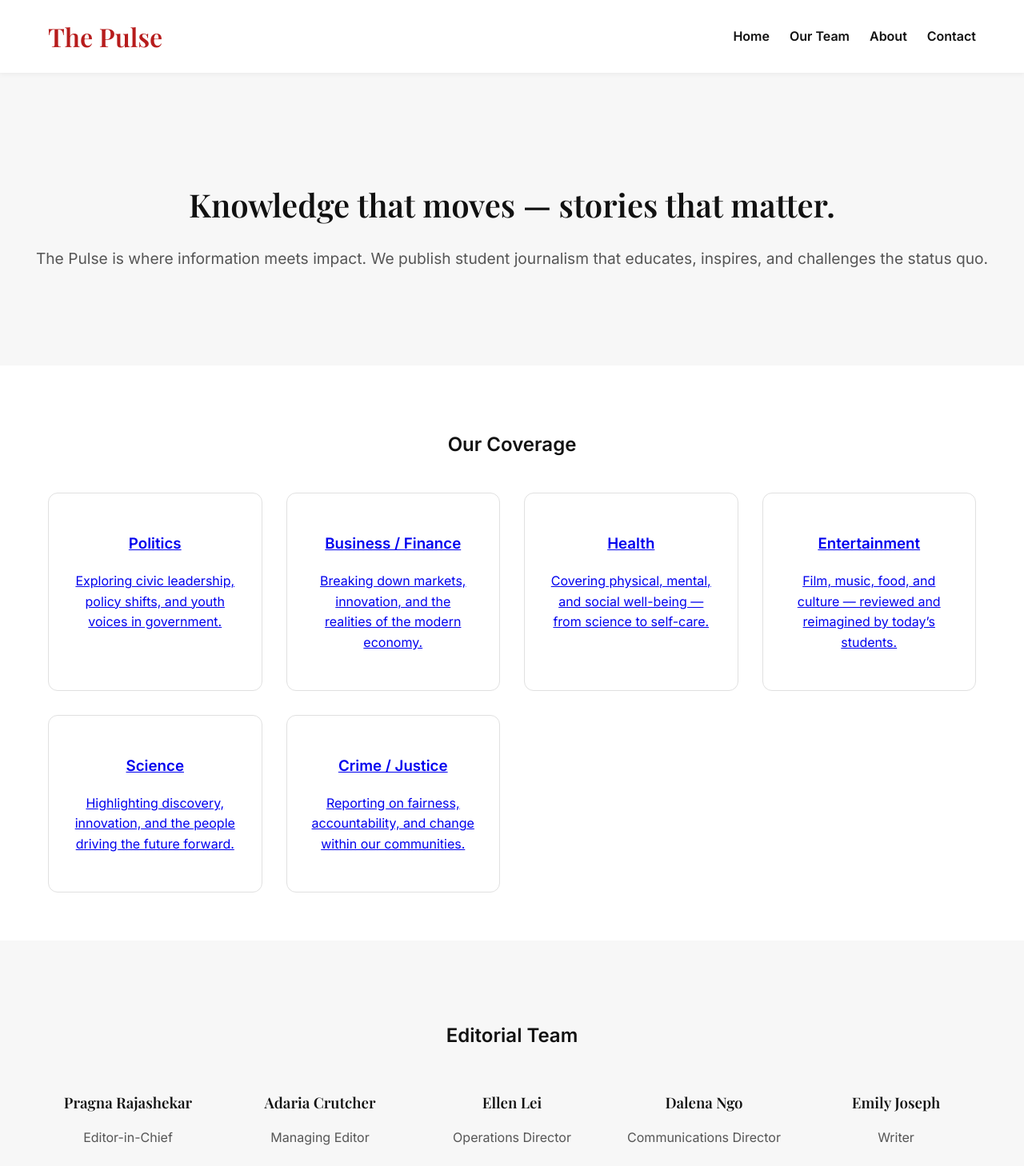
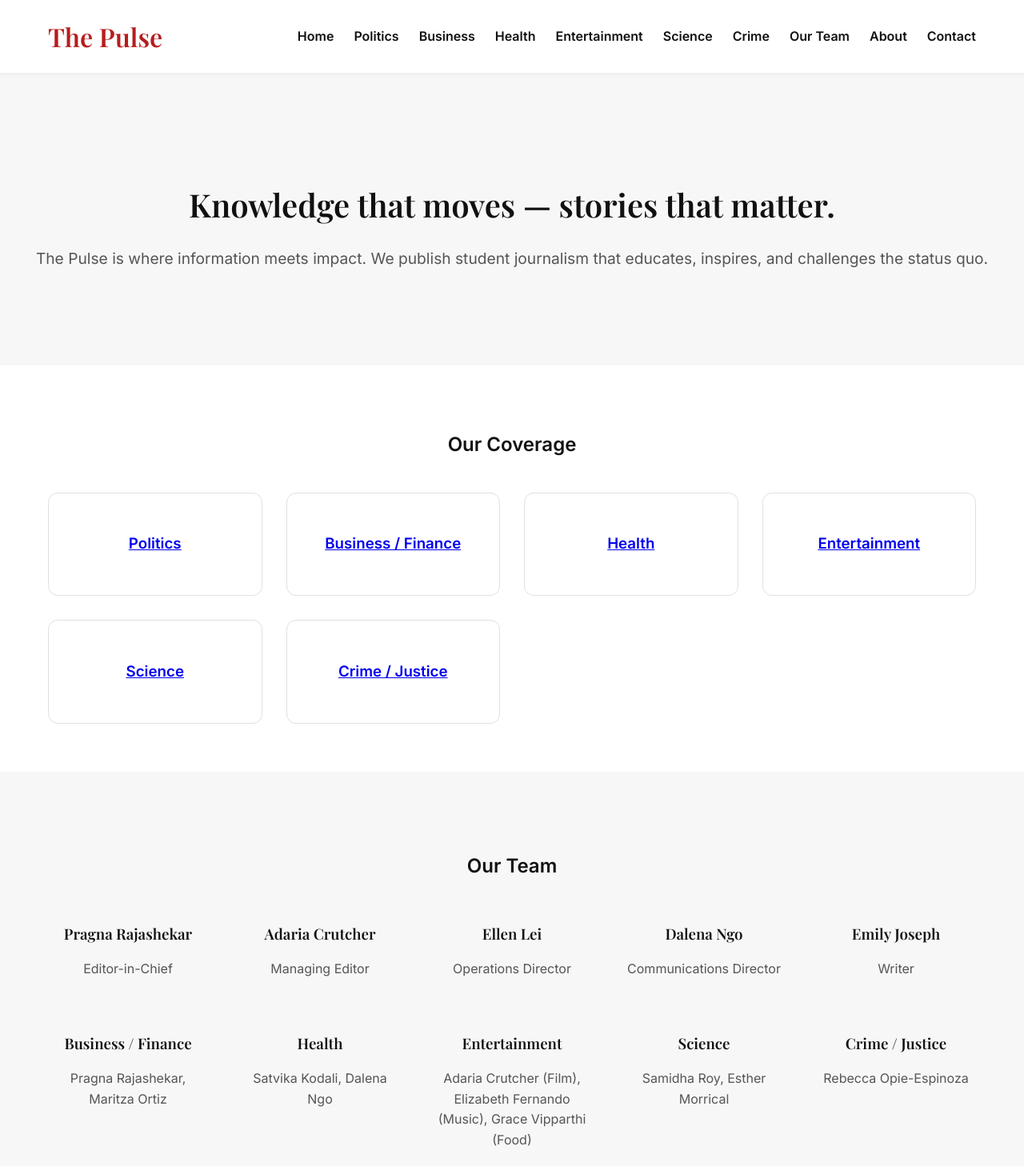
Before and after one commit to ThePulseReports/The-Pulse, a plain HTML site: page index.html in a window 1280 px wide. Shown: the top 1458 px of the page at 80% size. Drawn offline with nearby package versions, Linux system fonts and the light colour scheme.

Commit message:
Update index.html

```diff
--- a/index.html
+++ b/index.html
@@ -15,6 +15,12 @@
   <nav class="top-nav">
     <ul>
       <li><a href="index.html">Home</a></li>
+      <li><a href="politics.html">Politics</a></li>
+      <li><a href="business.html">Business</a></li>
+      <li><a href="health.html">Health</a></li>
+      <li><a href="entertainment.html">Entertainment</a></li>
+      <li><a href="science.html">Science</a></li>
+      <li><a href="crime.html">Crime</a></li>
       <li><a href="#team">Our Team</a></li>
       <li><a href="#about">About</a></li>
       <li><a href="#contact">Contact</a></li>
@@ -29,73 +35,44 @@
 </section>
 
 <!-- Categories -->
-  <section id="home" class="categories">
+<section class="categories">
   <h2>Our Coverage</h2>
   <div class="category-grid">
-
-      <a href="politics.html" class="category-card">
-        <h3>Politics</h3>
-        <p>Exploring civic leadership, policy shifts, and youth voices in government.</p>
-      </a>
-
-      <a href="business.html" class="category-card">
-        <h3>Business / Finance</h3>
-        <p>Breaking down markets, innovation, and the realities of the modern economy.</p>
-      </a>
-
-      <a href="health.html" class="category-card">
-        <h3>Health</h3>
-        <p>Covering physical, mental, and social well-being — from science to self-care.</p>
-      </a>
-
-      <a href="entertainment.html" class="category-card">
-        <h3>Entertainment</h3>
-        <p>Film, music, food, and culture — reviewed and reimagined by today’s students.</p>
-      </a>
-
-      <a href="science.html" class="category-card">
-        <h3>Science</h3>
-        <p>Highlighting discovery, innovation, and the people driving the future forward.</p>
-      </a>
-
-      <a href="crime.html" class="category-card">
-        <h3>Crime / Justice</h3>
-        <p>Reporting on fairness, accountability, and change within our communities.</p>
-      </a>
+    <a href="politics.html" class="category-card"><h3>Politics</h3></a>
+    <a href="business.html" class="category-card"><h3>Business / Finance</h3></a>
+    <a href="health.html" class="category-card"><h3>Health</h3></a>
+    <a href="entertainment.html" class="category-card"><h3>Entertainment</h3></a>
+    <a href="science.html" class="category-card"><h3>Science</h3></a>
+    <a href="crime.html" class="category-card"><h3>Crime / Justice</h3></a>
   </div>
 </section>
 
 <!-- Our Team -->
 <section id="team" class="team">
-    <h2>Editorial Team</h2>
+  <h2>Our Team</h2>
   <div class="team-grid">
-
     <div class="member"><h3>Pragna Rajashekar</h3><p>Editor-in-Chief</p></div>
     <div class="member"><h3>Adaria Crutcher</h3><p>Managing Editor</p></div>
     <div class="member"><h3>Ellen Lei</h3><p>Operations Director</p></div>
     <div class="member"><h3>Dalena Ngo</h3><p>Communications Director</p></div>
     <div class="member"><h3>Emily Joseph</h3><p>Writer</p></div>
-
     <div class="member"><h3>Business / Finance</h3><p>Pragna Rajashekar, Maritza Ortiz</p></div>
     <div class="member"><h3>Health</h3><p>Satvika Kodali, Dalena Ngo</p></div>
     <div class="member"><h3>Entertainment</h3><p>Adaria Crutcher (Film), Elizabeth Fernando (Music), Grace Vipparthi (Food)</p></div>
     <div class="member"><h3>Science</h3><p>Samidha Roy, Esther Morrical</p></div>
     <div class="member"><h3>Crime / Justice</h3><p>Rebecca Opie-Espinoza</p></div>
-
   </div>
 </section>
 
 <!-- About -->
 <section id="about" class="about">
   <h2>About The Pulse</h2>
-    <p><strong>The Pulse</strong> is a student-led news organization founded on one simple belief — knowledge should be accessible to everyone. We aim to bring clarity to complex issues, elevate youth perspectives, and build a platform that connects awareness with action.</p>
-    <p>We publish fact-based, balanced, and creative journalism across politics, finance, health, entertainment, science, and justice — with the goal of empowering informed readers and amplifying stories that make a difference.</p>
+  <p>The Pulse is a student-led news organization founded on one simple belief — knowledge should be accessible to everyone. We aim to bring clarity to complex issues, elevate youth perspectives, and build a platform that connects awareness with action.</p>
 </section>
 
 <!-- Contact -->
 <section id="contact" class="contact">
   <h2>Contact Us</h2>
-    <p>Have a story idea or want to collaborate? Reach out — we’d love to hear from you.</p>
   <form>
     <input type="text" placeholder="Your Name" required>
     <input type="email" placeholder="Your Email" required>
```
Lines whose indentation alone changed are shown as unchanged.
